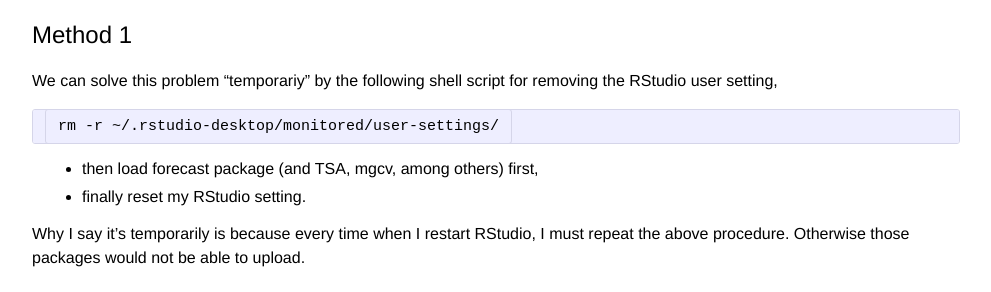
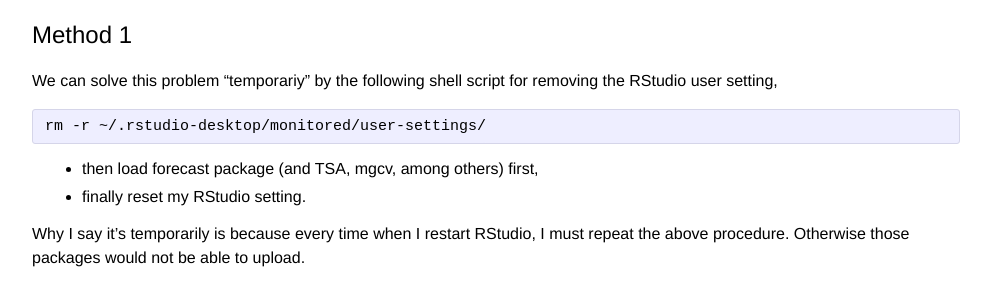
Before and after one commit to bowen0701/bowen0701.github.io, a Jekyll site: the page built from _posts/2016-09-14-rstudio-error.md, in a window 1280 px wide. Shown: the part 380-672 px from the top of the page, without its empty margins (144-1135 px from the left). Built offline with Jekyll 4.4.1, drawn with Linux system fonts in a browser that asks for light colours.

Commit message:
Add .post pre code

```diff
--- a/css/main.css
+++ b/css/main.css
@@ -56,8 +56,12 @@
   overflow:auto;
 }
 
-/*.post code { padding: 1px 5px; }
-
+/*.post code { padding: 1px 5px; }*/
+.post pre code {
+  border: 0;
+  padding-right: 0;
+  padding-left: 0;
+}
 
 /* Syntax highlighting styles */
 /* ----------------------------------------------------------*/
```
